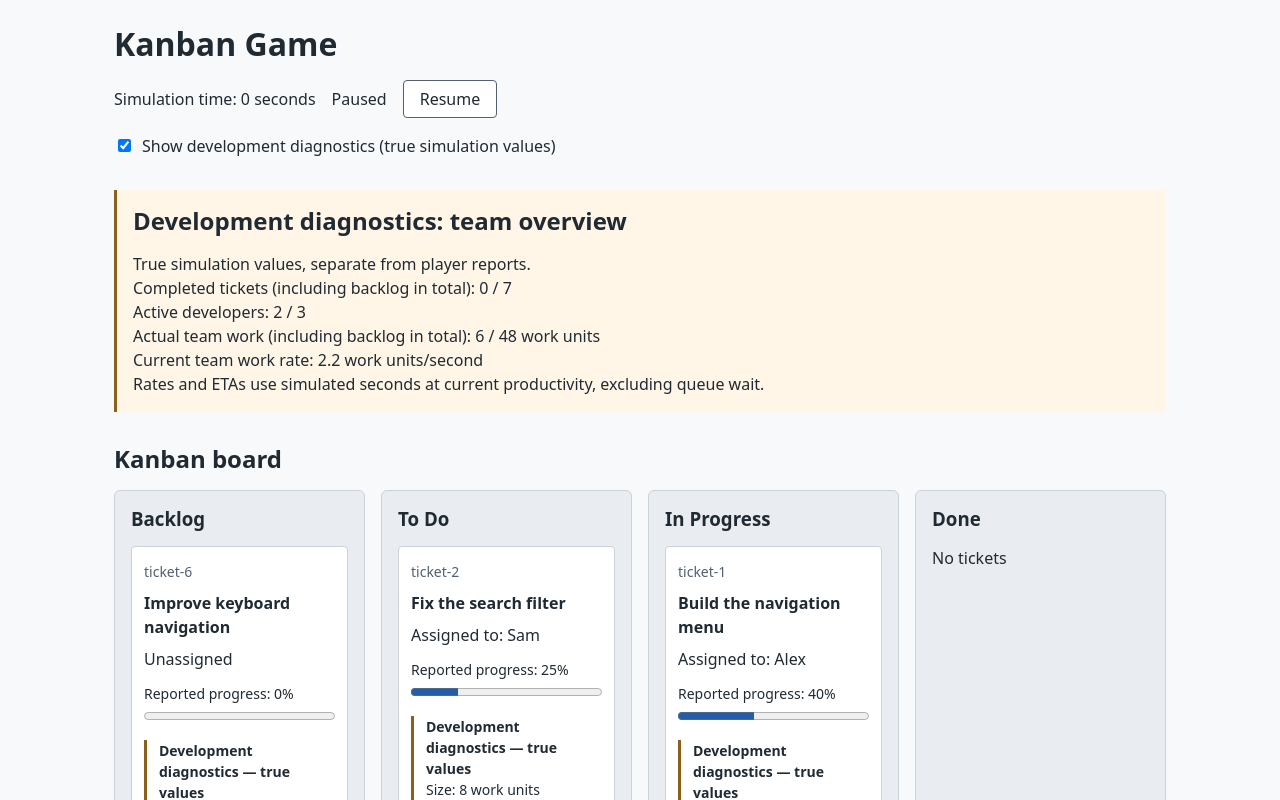
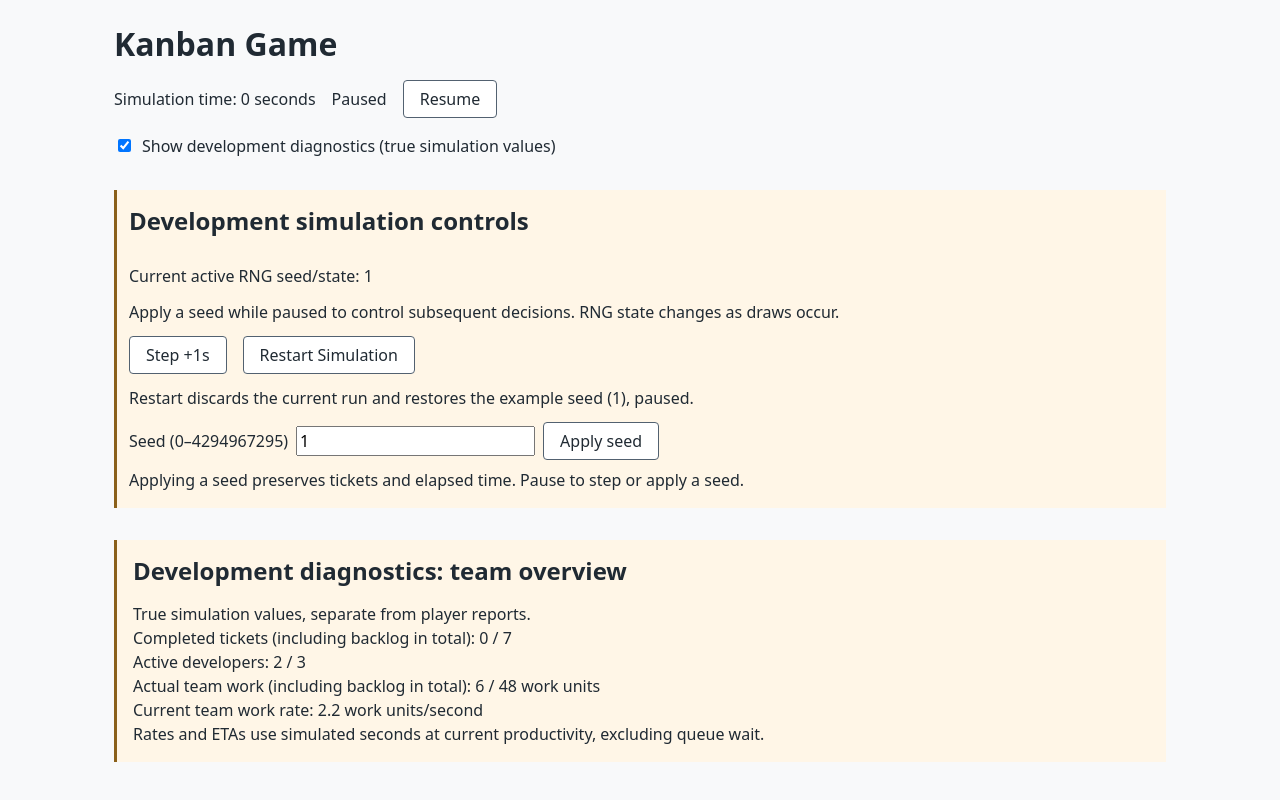
Before and after one commit to Noxshus/kanban-game, a React (Vite) app: page / in a window 1280 px wide. Shown: the top 800 px of the page. Built offline with nearby package versions, Linux system fonts and the light colour scheme.

Commit message:
Add deterministic simulation debugging controls

```diff
--- a/src/App.css
+++ b/src/App.css
@@ -13,6 +13,35 @@
   align-items: center;
   flex-wrap: wrap;
   gap: 16px;
+}
+
+.development-controls {
+  display: grid;
+  gap: 12px;
+  padding: 16px;
+  background: #fff6e7;
+}
+
+.seed-controls {
+  display: flex;
+  align-items: center;
+  flex-wrap: wrap;
+  gap: 8px;
+}
+
+.seed-controls input {
+  font: inherit;
+  max-width: 100%;
+  min-width: 0;
+}
+
+.seed-controls p {
+  flex-basis: 100%;
+}
+
+.development-controls button:disabled {
+  opacity: 0.55;
+  cursor: not-allowed;
 }
 
 .board {
--- a/src/App.tsx
+++ b/src/App.tsx
@@ -1,6 +1,6 @@
-import { useEffect, useState } from 'react'
-import { exampleGameState } from './data/exampleGameState'
-import { advanceSimulation } from './game/advanceSimulation'
+import { useEffect, useReducer, useState } from 'react'
+import { createSimulationSession, simulationReducer } from './store/simulationControls'
+import { DevelopmentControls } from './components/DevelopmentControls'
 import type { WorkflowStatus } from './game/types'
 import { getPlayerView } from './store/playerView'
 import { getDiagnosticsView } from './store/diagnosticsView'
@@ -15,8 +15,7 @@ const columns: { status: WorkflowStatus; title: string }[] = [
 ]
 
 function App() {
-  const [state, setState] = useState(() => structuredClone(exampleGameState))
-  const [isPaused, setIsPaused] = useState(true)
+  const [{ game: state, isPaused }, dispatch] = useReducer(simulationReducer, undefined, createSimulationSession)
   const [showDiagnostics, setShowDiagnostics] = useState(true)
   const view = getPlayerView(state)
   const diagnostics = showDiagnostics ? getDiagnosticsView(state) : null
@@ -25,7 +24,7 @@ function App() {
     if (isPaused) return
 
     const timer = window.setInterval(() => {
-      setState((current) => advanceSimulation(current, 1))
+      dispatch({ type: 'tick' })
     }, 1000)
 
     // Clean up on pause as well as unmount, including StrictMode effect restarts.
@@ -39,7 +38,7 @@ function App() {
         <div className="simulation-controls">
           <p>Simulation time: {view.simulationTime} seconds</p>
           <p role="status">{isPaused ? 'Paused' : 'Running'}</p>
-          <button type="button" onClick={() => setIsPaused((paused) => !paused)}>
+          <button type="button" onClick={() => dispatch({ type: 'togglePause' })}>
             {isPaused ? 'Resume' : 'Pause'}
           </button>
         </div>
@@ -49,6 +48,10 @@ function App() {
           Show development diagnostics (true simulation values)
         </label>
       </header>
+
+      {import.meta.env.DEV && (
+        <DevelopmentControls isPaused={isPaused} randomState={state.randomState} dispatch={dispatch} />
+      )}
 
       {diagnostics && <TeamDiagnostics team={diagnostics.team} />}
 
--- /dev/null
+++ b/src/components/DevelopmentControls.tsx
@@ -0,0 +1,55 @@
+import { useState } from 'react'
+import type { Dispatch, FormEvent } from 'react'
+import { parseSeed } from '../store/simulationControls'
+import type { SimulationAction } from '../store/simulationControls'
+
+interface Props {
+  isPaused: boolean
+  randomState: number
+  dispatch: Dispatch<SimulationAction>
+}
+
+export function DevelopmentControls({ isPaused, randomState, dispatch }: Props) {
+  const [seedInput, setSeedInput] = useState('1')
+  const [error, setError] = useState<string | null>(null)
+
+  function applySeed(event: FormEvent) {
+    event.preventDefault()
+    if (!isPaused) return
+    const seed = parseSeed(seedInput)
+    if (seed === null) {
+      setError('Enter a whole decimal number from 0 to 4294967295.')
+      return
+    }
+    dispatch({ type: 'applySeed', seed })
+    setError(null)
+  }
+
+  function restart() {
+    if (!window.confirm('Restart Simulation? This discards the current run and restores the example state with seed 1, paused.')) return
+    dispatch({ type: 'restart' })
+    setSeedInput('1')
+    setError(null)
+  }
+
+  return (
+    <section className="development-controls diagnostics" aria-labelledby="development-controls-heading">
+      <h2 id="development-controls-heading">Development simulation controls</h2>
+      <p>Current active RNG seed/state: <output>{randomState}</output></p>
+      <p>Apply a seed while paused to control subsequent decisions. RNG state changes as draws occur.</p>
+      <div className="simulation-controls">
+        <button type="button" disabled={!isPaused} onClick={() => dispatch({ type: 'step' })}>Step +1s</button>
+        <button type="button" onClick={restart}>Restart Simulation</button>
+      </div>
+      <p>Restart discards the current run and restores the example seed (1), paused.</p>
+      <form onSubmit={applySeed} className="seed-controls" noValidate>
+        <label htmlFor="rng-seed">Seed (0–4294967295)</label>
+        <input id="rng-seed" type="text" inputMode="numeric" value={seedInput}
+          disabled={!isPaused} aria-invalid={error !== null} aria-describedby="seed-help"
+          onChange={(event) => { setSeedInput(event.target.value); setError(null) }} />
+        <button type="submit" disabled={!isPaused}>Apply seed</button>
+        <p id="seed-help" role={error ? 'alert' : undefined}>{error ?? 'Applying a seed preserves tickets and elapsed time. Pause to step or apply a seed.'}</p>
+      </form>
+    </section>
+  )
+}
--- /dev/null
+++ b/src/store/simulationControls.ts
@@ -0,0 +1,48 @@
+import { exampleGameState } from '../data/exampleGameState.ts'
+import { advanceSimulation } from '../game/advanceSimulation.ts'
+import type { GameState } from '../game/types'
+
+export interface SimulationSession {
+  game: GameState
+  isPaused: boolean
+}
+
+export type SimulationAction =
+  | { type: 'togglePause' }
+  | { type: 'tick' }
+  | { type: 'step' }
+  | { type: 'restart' }
+  | { type: 'applySeed'; seed: number }
+
+export function createSimulationSession(): SimulationSession {
+  // Every run owns its nested objects; the example fixture is never used as mutable state.
+  return { game: structuredClone(exampleGameState), isPaused: true }
+}
+
+export function parseSeed(input: string): number | null {
+  const value = input.trim()
+  if (!/^\d+$/.test(value)) return null
+  const seed = Number(value)
+  return Number.isInteger(seed) && seed >= 0 && seed <= 0xffffffff ? seed : null
+}
+
+export function simulationReducer(
+  session: SimulationSession,
+  action: SimulationAction,
+): SimulationSession {
+  switch (action.type) {
+    case 'togglePause':
+      return { ...session, isPaused: !session.isPaused }
+    case 'tick':
+    case 'step':
+      // Guard against queued timer ticks after pause/restart, and stepping during a live run.
+      if (action.type === 'tick' ? session.isPaused : !session.isPaused) return session
+      return { ...session, game: advanceSimulation(session.game, 1) }
+    case 'restart':
+      return createSimulationSession()
+    case 'applySeed':
+      if (!session.isPaused || !Number.isInteger(action.seed)
+        || action.seed < 0 || action.seed > 0xffffffff) return session
+      return { ...session, game: { ...session.game, randomState: action.seed } }
+  }
+}
```
Also changed, not shown: 1 other file (tests, documents, lock files or other folders).
